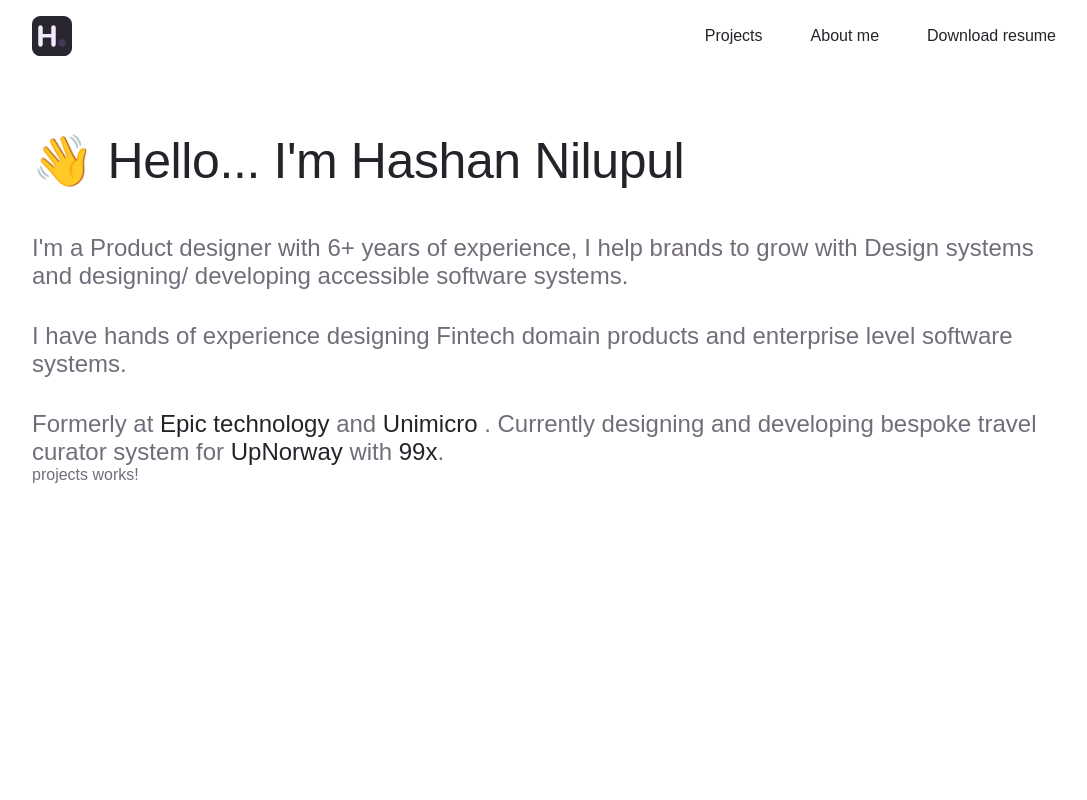
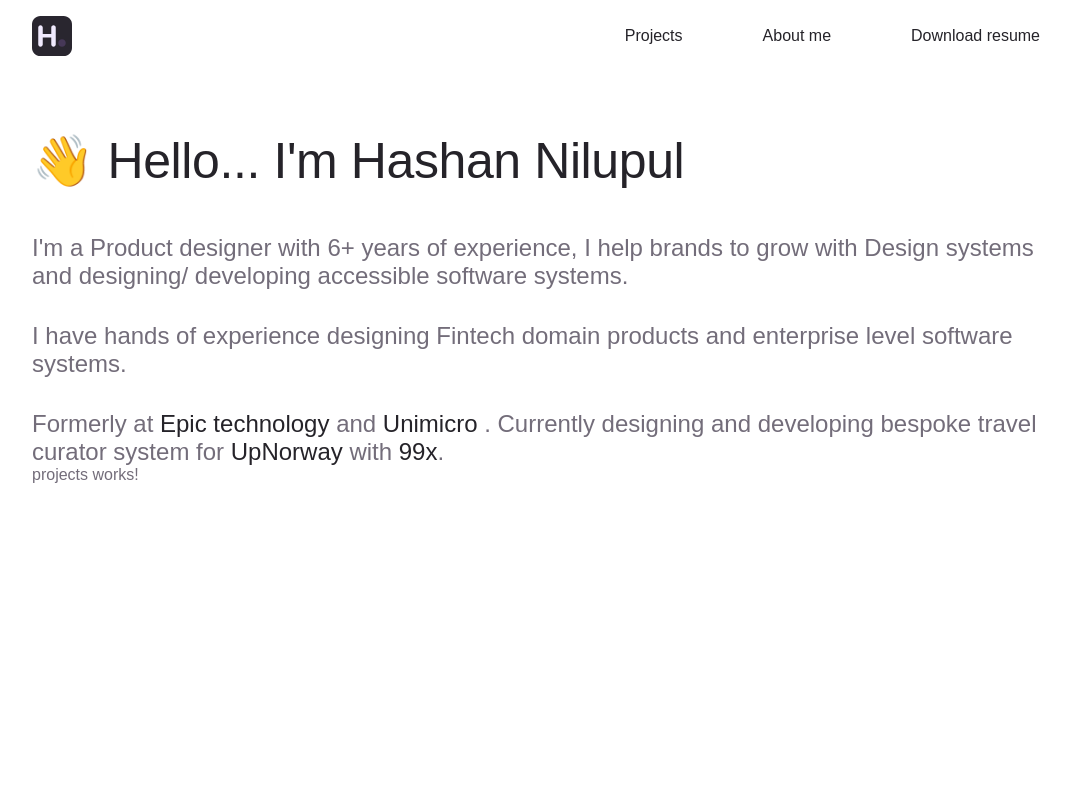
Before and after one commit to hashmune/hashan-portfolio, an Angular app: page / in a window 1280 px wide. Shown: the top 800 px of the page, without its empty margins (96-1183 px from the left). Built offline with nearby package versions, Linux system fonts and the light colour scheme; some icons are missing.

Commit message:
link active style added

```diff
--- a/src/app/shared/header/header.component.scss
+++ b/src/app/shared/header/header.component.scss
@@ -46,6 +46,11 @@
 
         li {
           list-style: none;
+
+          a {
+            padding: 0.5rem 1rem;
+            border-radius: 1rem;
+          }
         }
       }
 
@@ -64,8 +69,7 @@
 
 .link-active {
   color: $brand-default;
-  font-weight: 700;
-  text-decoration: underline;
+  background: $brand-light;
 }
 
 @media screen and (max-width: 650px) {
@@ -116,6 +120,10 @@
 
     li {
       list-style: none;
+      a {
+        padding: 0.5rem 1rem;
+        border-radius: 1rem;
+      }
     }
   }
 
```
